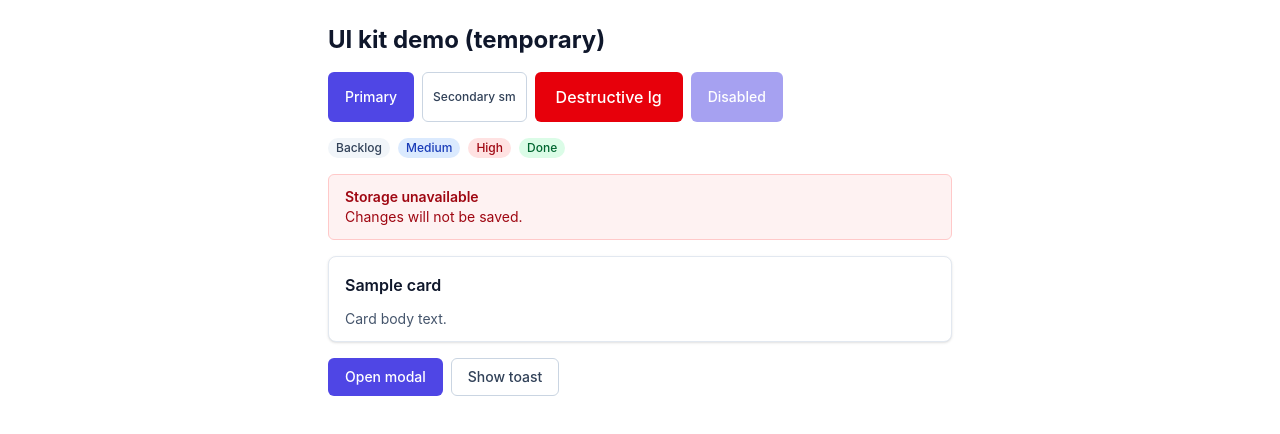
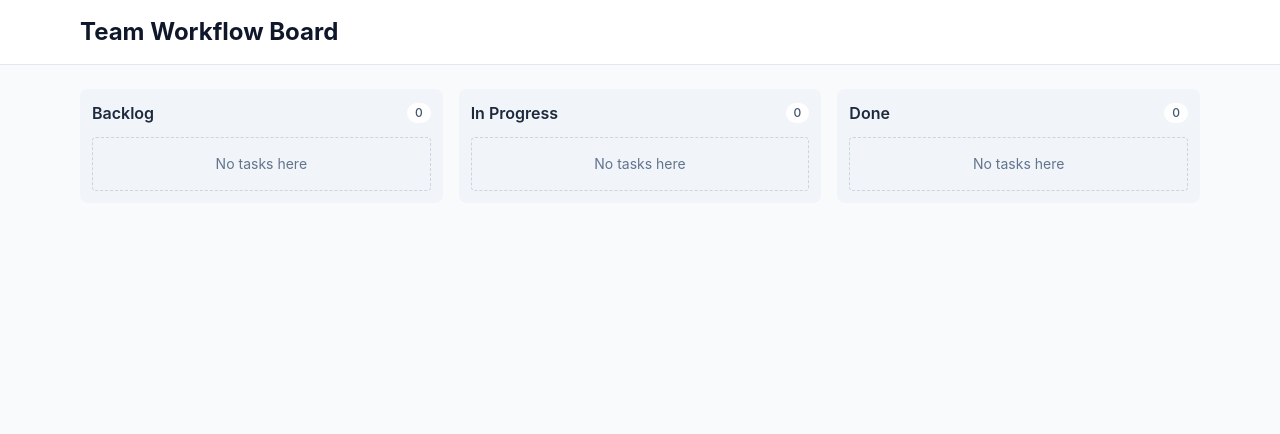
Before and after one commit to DineshBabu-Git/EQ_Team_Workflow_Board, a React (Vite) app: page / in a window 1280 px wide. Shown: the top 434 px of the page. Built offline with nearby package versions, Linux system fonts and the light colour scheme.

Commit message:
Update code

```diff
--- a/src/App.jsx
+++ b/src/App.jsx
@@ -1,101 +1,23 @@
-import { useState } from 'react'
-import {
-  Alert,
-  Badge,
-  Button,
-  Card,
-  CardBody,
-  CardHeader,
-  ConfirmModal,
-  Modal,
-  Select,
-  TextArea,
-  TextInput,
-  ToastProvider,
-  useToast,
-} from './components/ui'
+import { ToastProvider } from './components/ui'
+import TasksProvider from './context/TasksProvider'
+import TaskBoard from './features/tasks/TaskBoard'
 
-function Demo() {
-  const { showToast } = useToast()
-  const [isModalOpen, setIsModalOpen] = useState(false)
-  const [isConfirmOpen, setIsConfirmOpen] = useState(false)
-  const [title, setTitle] = useState('')
-
-  return (
-    <div className="mx-auto max-w-2xl space-y-4 p-6">
-      <h1 className="text-2xl font-bold text-slate-900">UI kit demo (temporary)</h1>
-
-      <div className="flex flex-wrap gap-2">
-        <Button>Primary</Button>
-        <Button variant="secondary" size="sm">Secondary sm</Button>
-        <Button variant="destructive" size="lg">Destructive lg</Button>
-        <Button disabled>Disabled</Button>
-      </div>
-
-      <div className="flex gap-2">
-        <Badge>Backlog</Badge>
-        <Badge color="blue">Medium</Badge>
-        <Badge color="red">High</Badge>
-        <Badge color="green">Done</Badge>
-      </div>
-
-      <Alert variant="error" title="Storage unavailable">
-        Changes will not be saved.
-      </Alert>
-
-      <Card>
-        <CardHeader>
-          <h2 className="font-semibold text-slate-900">Sample card</h2>
-        </CardHeader>
-        <CardBody>
-          <p className="text-sm text-slate-600">Card body text.</p>
-        </CardBody>
-      </Card>
-
-      <div className="flex gap-2">
-        <Button onClick={() => setIsModalOpen(true)}>Open modal</Button>
-        <Button variant="secondary" onClick={() => showToast('Task saved')}>Show toast</Button>
-      </div>
-
-      <Modal isOpen={isModalOpen} onClose={() => setIsModalOpen(false)} title="Demo modal">
-        <div className="space-y-4">
-          <TextInput
-            id="demo-title"
-            label="Title"
-            value={title}
-            onChange={(event) => setTitle(event.target.value)}
-            error={title.trim() === '' ? 'Title is required' : ''}
-          />
-          <Select id="demo-priority" label="Priority" options={['Low', 'Medium', 'High']} defaultValue="Medium" />
-          <TextArea id="demo-description" label="Description" hint="Optional" />
-          <div className="flex justify-end gap-2">
-            <Button variant="secondary" onClick={() => setIsConfirmOpen(true)}>Open confirm</Button>
-            <Button onClick={() => setIsModalOpen(false)}>Close</Button>
-          </div>
-        </div>
-      </Modal>
-
-      {/* Sibling of the first Modal, not inside it, so the two dialogs stay independent */}
-      <ConfirmModal
-        isOpen={isConfirmOpen}
-        title="Discard changes?"
-        message="Your edits will be lost."
-        confirmLabel="Discard"
-        isDestructive
-        onConfirm={() => {
-          setIsConfirmOpen(false)
-          setIsModalOpen(false)
-        }}
-        onCancel={() => setIsConfirmOpen(false)}
-      />
-    </div>
-  )
-}
-
+// ToastProvider must be outside TasksProvider because the tasks provider shows a toast.
 function App() {
   return (
     <ToastProvider>
-      <Demo />
+      <TasksProvider>
+        <div className="min-h-screen bg-slate-50">
+          <header className="border-b border-slate-200 bg-white">
+            <div className="mx-auto max-w-6xl px-4 py-4">
+              <h1 className="text-2xl font-bold text-slate-900">Team Workflow Board</h1>
+            </div>
+          </header>
+          <main>
+            <TaskBoard />
+          </main>
+        </div>
+      </TasksProvider>
     </ToastProvider>
   )
 }
--- a/src/utils/constants.js
+++ b/src/utils/constants.js
@@ -28,3 +28,11 @@ export const SORT_FIELDS = ["created", "updated", "priority"];
 export const SORT_DIRECTIONS = ["asc", "desc"];
 export const DEFAULT_SORT_FIELD = "updated";
 export const DEFAULT_SORT_DIRECTION = "desc";
+
+// Badge color for each priority. Kept here so the card and, later, any other
+// place that shows a priority use the same colors.
+export const PRIORITY_COLORS = {
+  Low: "gray",
+  Medium: "blue",
+  High: "red",
+};
```
